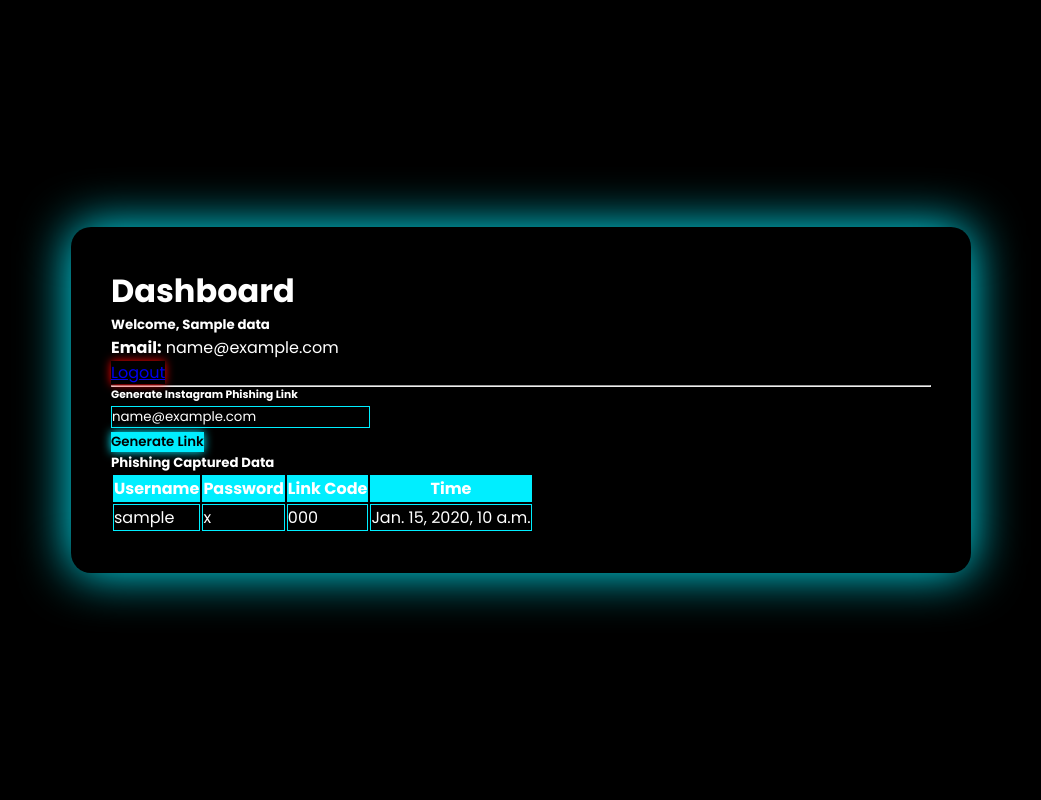
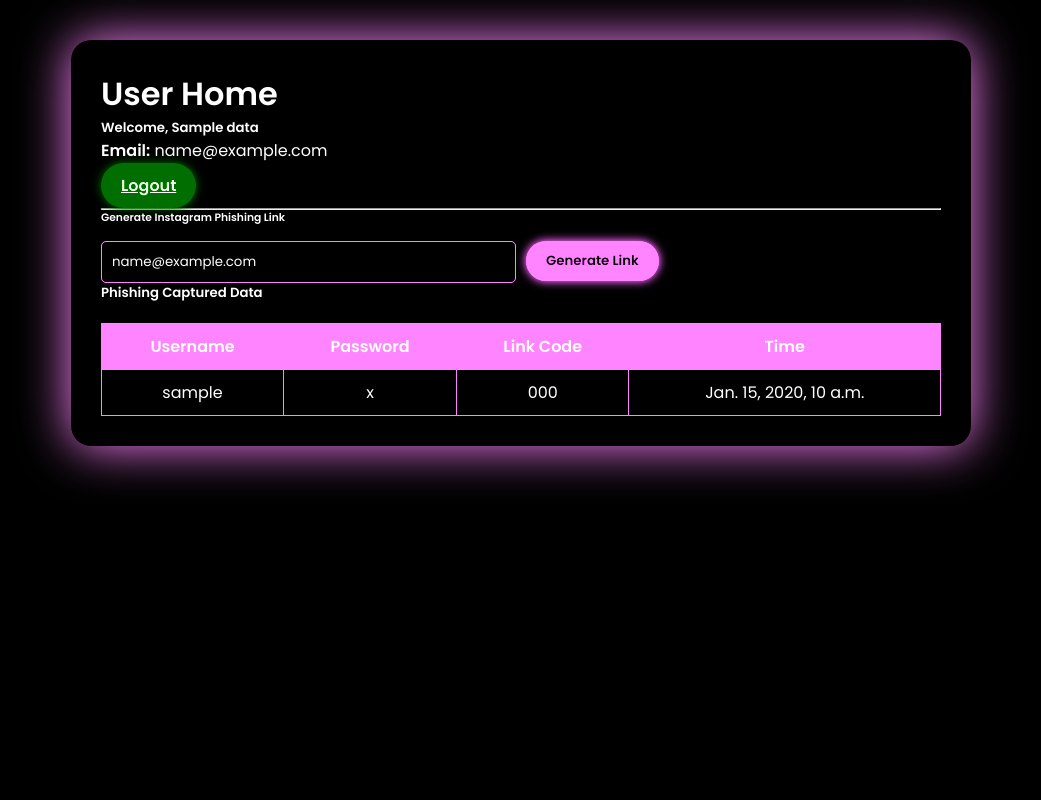
Before and after one commit to Unesh525/USINDIA, a Django app: template app1/templates/UserHome.html in a window 1280 px wide. Shown: the whole page, without its empty margins (119-1160 px from the left). Run offline with Django 5.2, Linux system fonts and the light colour scheme; the template is opened without the code that fills it: most values are stand-ins (such as "Sample title", 1, 10 or a date in 2020).

Commit message:
Update UserHome.html

```diff
--- a/app1/templates/UserHome.html
+++ b/app1/templates/UserHome.html
@@ -2,8 +2,10 @@
 <html lang="en">
 <head>
   <meta charset="UTF-8">
-  <title>Dashboard </title>
-  <link href="https://fonts.googleapis.com/css2?family=Poppins:wght@300;400;500;600;700;800;900&display=swap" rel="stylesheet">
+  <title>User Home</title>
+  <meta name="viewport" content="width=device-width, initial-scale=1.0">
+  <!-- Google Fonts -->
+  <link href="https://fonts.googleapis.com/css2?family=Poppins:wght@300;400;600&display=swap" rel="stylesheet">
   <style>
     * {
       margin: 0;
@@ -11,74 +13,135 @@
       box-sizing: border-box;
       font-family: 'Poppins', sans-serif;
     }
+
     body {
+      background: #000;
+      min-height: 100vh;
       display: flex;
       justify-content: center;
-      align-items: center;
-      min-height: 100vh;
-      background: #000;
-      padding: 40px;
+      align-items: flex-start;
+      padding: 40px 20px;
     }
+
     .wrapper {
       width: 100%;
       max-width: 900px;
       background: #000;
       box-shadow: 0 0 50px #0ef;
       border-radius: 20px;
-      padding: 40px;
-      overflow: auto;
+      padding: 30px;
+      animation: animate 5s linear infinite;
     }
-    .wrapper:hover {
-      animation: animate 1s linear infinite;
-    }
+
     @keyframes animate {
       100% {
         filter: hue-rotate(360deg);
       }
     }
+
     h1, h5, h6, p, label, th, td {
       color: #fff;
     }
+
+    .btn {
+      display: inline-block;
+      padding: 10px 20px;
+      border: none;
+      border-radius: 30px;
+      cursor: pointer;
+      font-weight: 600;
+      transition: all 0.3s ease;
+    }
+
+    .btn-danger {
+      background: red;
+      color: #fff;
+      box-shadow: 0 0 10px red;
+    }
+
     .btn-warning {
-      background-color: #0ef;
-      border: none;
+      background: #0ef;
       color: #000;
-      font-weight: 600;
       box-shadow: 0 0 10px #0ef;
     }
+
     .btn-warning:hover {
-      background-color: #00cfcf;
+      background: #0cd;
     }
-    .btn-danger {
-      box-shadow: 0 0 10px red;
-    }
-    input.form-control {
+
+    input[type="email"] {
+      width: 100%;
+      padding: 10px;
       background: transparent;
       border: 1px solid #0ef;
       color: #fff;
+      border-radius: 5px;
+      outline: none;
     }
-    input.form-control:focus {
-      background: transparent;
-      color: #fff;
+
+    input[type="email"]::placeholder {
+      color: #aaa;
+    }
+
+    input[type="email"]:focus {
       box-shadow: 0 0 10px #0ef;
     }
+
+    .row {
+      display: flex;
+      flex-wrap: wrap;
+      gap: 10px;
+      margin-top: 15px;
+    }
+
+    .col {
+      flex: 1;
+      min-width: 200px;
+    }
+
     table {
+      width: 100%;
+      border-collapse: collapse;
+      margin-top: 20px;
       color: #fff;
-      background: transparent;
     }
-    .table thead {
-      background: #0ef;
+
+    th, td {
+      border: 1px solid #0ef;
+      padding: 10px;
+      text-align: center;
+    }
+
+    thead {
+      background-color: #0ef;
       color: #000;
     }
-    .table-bordered td, .table-bordered th {
-      border: 1px solid #0ef;
+
+    @media (max-width: 768px) {
+      .wrapper {
+        padding: 20px;
+      }
+      h1 {
+        font-size: 24px;
+        text-align: center;
+      }
+      th, td {
+        font-size: 14px;
+        padding: 8px;
+      }
+    }
+
+    @media (max-width: 480px) {
+      .row {
+        flex-direction: column;
+      }
     }
   </style>
 </head>
 <body>
 
 <div class="wrapper">
-  <h1 class="text-center mb-4">Dashboard</h1>
+  <h1 class="text-center">User Home</h1>
 
   {% if data %}
   {% for d in data %}
@@ -88,14 +151,16 @@
     <a href="../logout/" class="btn btn-danger mb-3">Logout</a>
 
     <hr>
-    <h6 class="mb-3">Generate Instagram Phishing Link</h6>
-    <form method="post" action="../generate_link/" class="row g-3">
+    <h6 class="mb-2">Generate Instagram Phishing Link</h6>
+    <form method="post" action="../generate_link/">
       {% csrf_token %}
-      <div class="col-md-8">
-        <input type="email" class="form-control" name="email" value="{{ d.email }}" required>
-      </div>
-      <div class="col-md-4">
-        <button type="submit" class="btn btn-warning w-100">Generate Link</button>
+      <div class="row">
+        <div class="col">
+          <input type="email" name="email" value="{{ d.email }}" placeholder="Enter email" required>
+        </div>
+        <div class="col">
+          <button type="submit" class="btn btn-warning w-100">Generate Link</button>
+        </div>
       </div>
     </form>
   </div>
@@ -103,7 +168,7 @@
   {% if data1 %}
   <div class="table-responsive">
     <h5 class="mb-3">Phishing Captured Data</h5>
-    <table class="table table-bordered text-center align-middle">
+    <table>
       <thead>
         <tr>
           <th>Username</th>
@@ -125,7 +190,6 @@
     </table>
   </div>
   {% endif %}
-
   {% endfor %}
   {% endif %}
 
```
